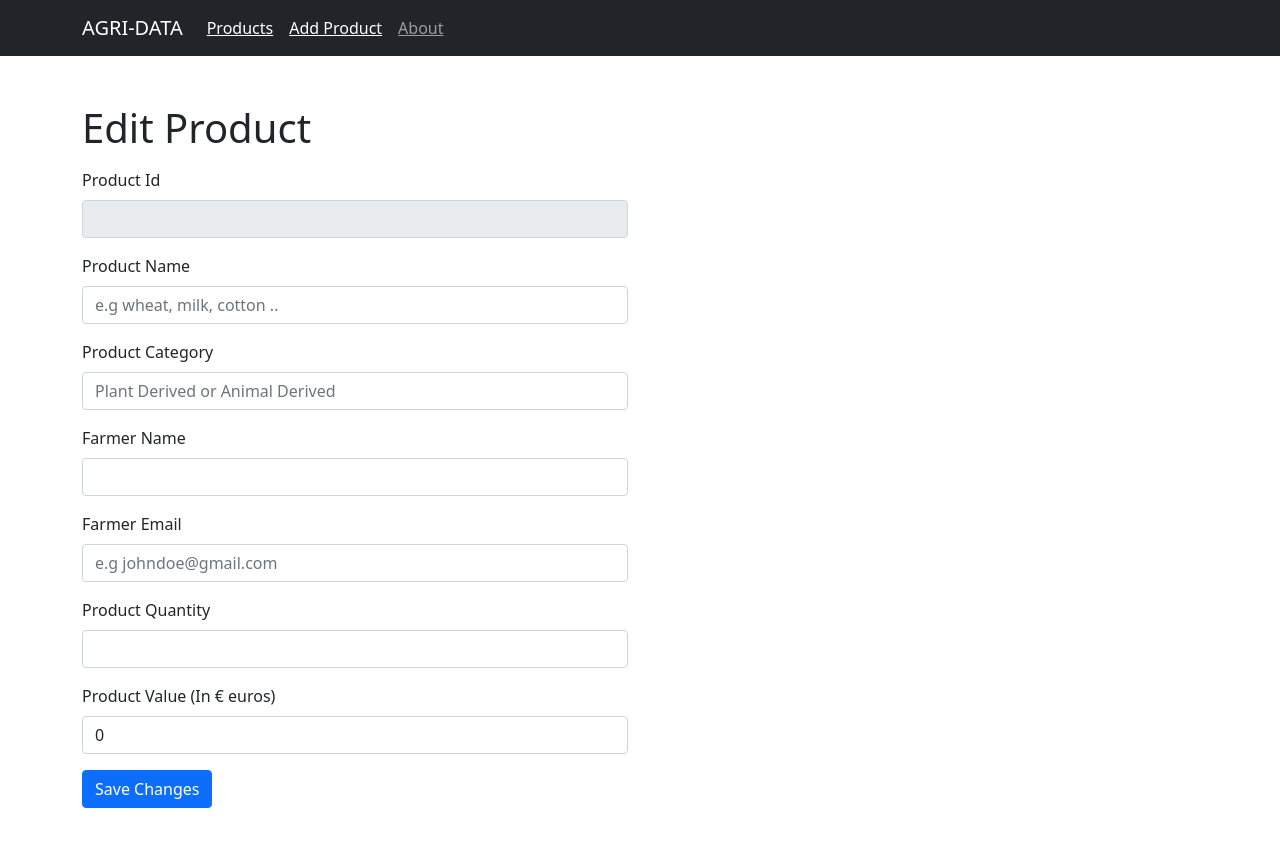
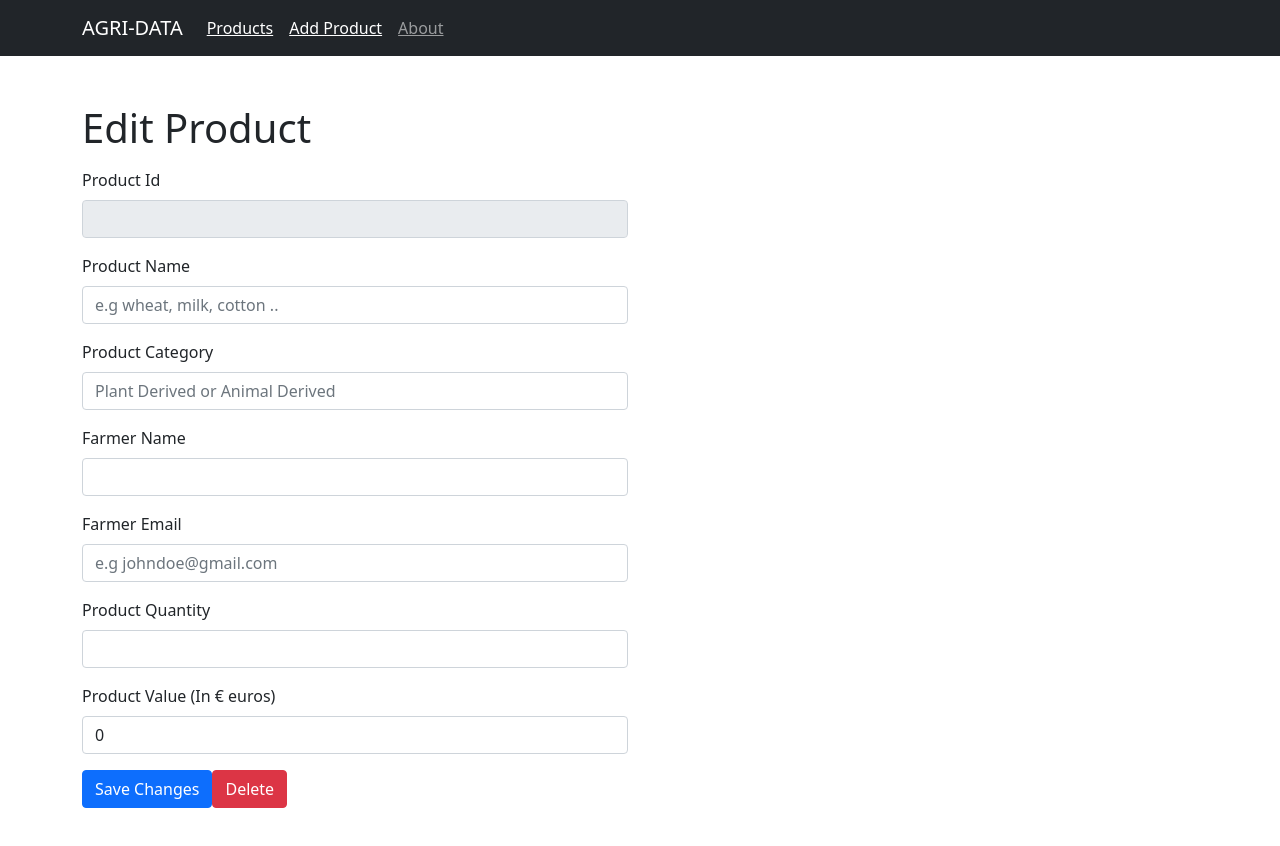
Before and after one commit to IanMalobaMwakha/Produce-Records, an Angular app in the folder Frontend/: page /products/edit/1 in a window 1280 px wide. Shown: the top 846 px of the page. Built offline with nearby package versions, Linux system fonts and the light colour scheme; no server answers.

Commit message:
added the delete function in product-list.components.ts

```diff
--- a/Frontend/src/app/components/products/edit-product/edit-product.component.html
+++ b/Frontend/src/app/components/products/edit-product/edit-product.component.html
@@ -48,6 +48,10 @@
 
                 <button type="submit" class="btn btn-primary mb-3">Save Changes</button>
 
+                <button type="button" class="btn btn-danger mb-3"
+                    (click)="deleteProduct(productDetails.id)">Delete
+                </button>
+
             </form>
         </div>
     </div>
--- a/Frontend/src/app/components/products/edit-product/edit-product.component.ts
+++ b/Frontend/src/app/components/products/edit-product/edit-product.component.ts
@@ -50,4 +50,13 @@ export class EditProductComponent implements OnInit {
     })
   }
 
+  deleteProduct(id: string) {
+    this.productService.deleteProduct(id)
+    .subscribe({
+      next: (response) => {
+        this.router.navigate(['products']);
+      }
+    });
+  }
+
 }
--- a/Frontend/src/app/components/products/products-list/products-list.component.html
+++ b/Frontend/src/app/components/products/products-list/products-list.component.html
@@ -12,6 +12,7 @@
                 <th>Product Quantity</th>
                 <th>Product Value</th>
                 <th></th>
+                <th></th>
             </tr>
         </thead>
         <tbody>
@@ -20,10 +21,20 @@
                 <td>{{ product.name }}</td>
                 <td>{{ product.category }}</td>
                 <td>{{ product.farmerName }}</td>
-                <td>{{ product.email }}</td>
+                <td><a href = "mailto:{{ product.email }}" target="_blank">{{ product.email }}</a></td>
                 <td>{{ product.quantity }}</td>
                 <td>{{ product.value }}</td>
-                <td><a [routerLink]="['/products', 'edit', product.id]">View</a></td>
+                <td>
+                    <button type="submit" class="btn btn-primary mb-3">
+                      <a [routerLink]="['/products', 'edit', product.id]" style="color: white; text-decoration: none;">Edit</a>
+                    </button>
+                </td>
+                <td>
+                    <button type="button" class="btn btn-danger mb-3"
+                        (click)="deleteProduct(product.id)">Delete</button>
+                </td>
+
+
             </tr>
         </tbody>
     </table>
--- a/Frontend/src/app/components/products/products-list/products-list.component.ts
+++ b/Frontend/src/app/components/products/products-list/products-list.component.ts
@@ -1,6 +1,6 @@
 import { Component, OnInit } from '@angular/core';
 import { Product } from 'src/app/models/product.model';
-import { ProductsService } from 'src/app/services/products.service'
+import { ProductsService } from 'src/app/services/products.service';
 
 @Component({
   selector: 'app-products-list',
@@ -10,10 +10,11 @@ import { ProductsService } from 'src/app/services/products.service'
 export class ProductsListComponent implements OnInit {
 
   products: Product[] = [];
+
   constructor(private productsService: ProductsService) { }
 
   ngOnInit(): void {
-      this.productsService.getAllProducts()
+    this.productsService.getAllProducts()
       .subscribe({
         next: (products) => {
           this.products = products;
@@ -22,5 +23,27 @@ export class ProductsListComponent implements OnInit {
           console.log(response);
         }
       });
-    }
+  }
+
+  deleteProduct(id: string) {
+    this.productsService.deleteProduct(id)
+      .subscribe({
+        next: (response) => {
+          // After deleting the product, I want to refresh the product list.
+          // Calling the getAllProducts method again here.
+          this.productsService.getAllProducts()
+            .subscribe({
+              next: (products) => {
+                this.products = products;
+              },
+              error: (response) => {
+                console.log(response);
+              }
+            });
+        },
+        error: (response) => {
+          console.log(response);
+        }
+      });
+  }
 }
```
Also changed, not shown: 8 other files (tests, documents, lock files or other folders).
